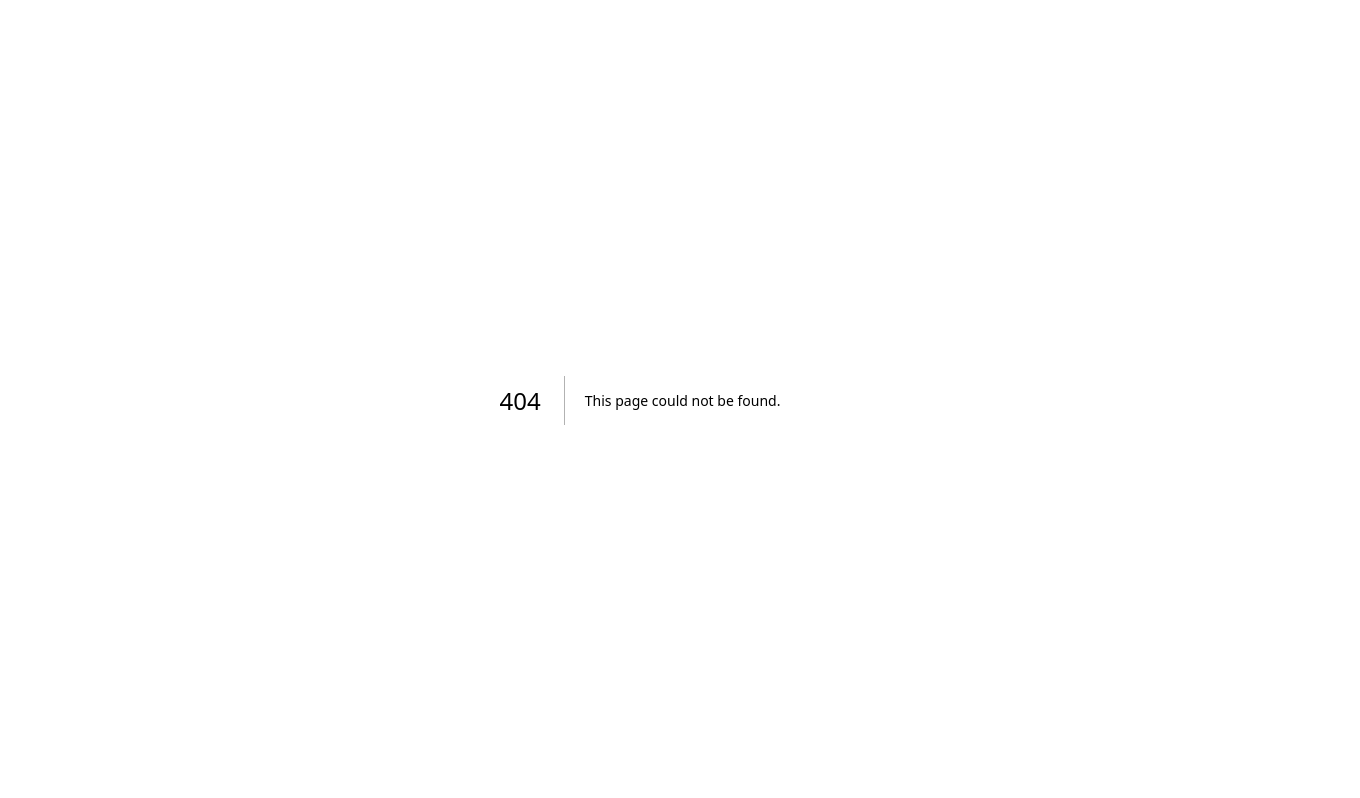
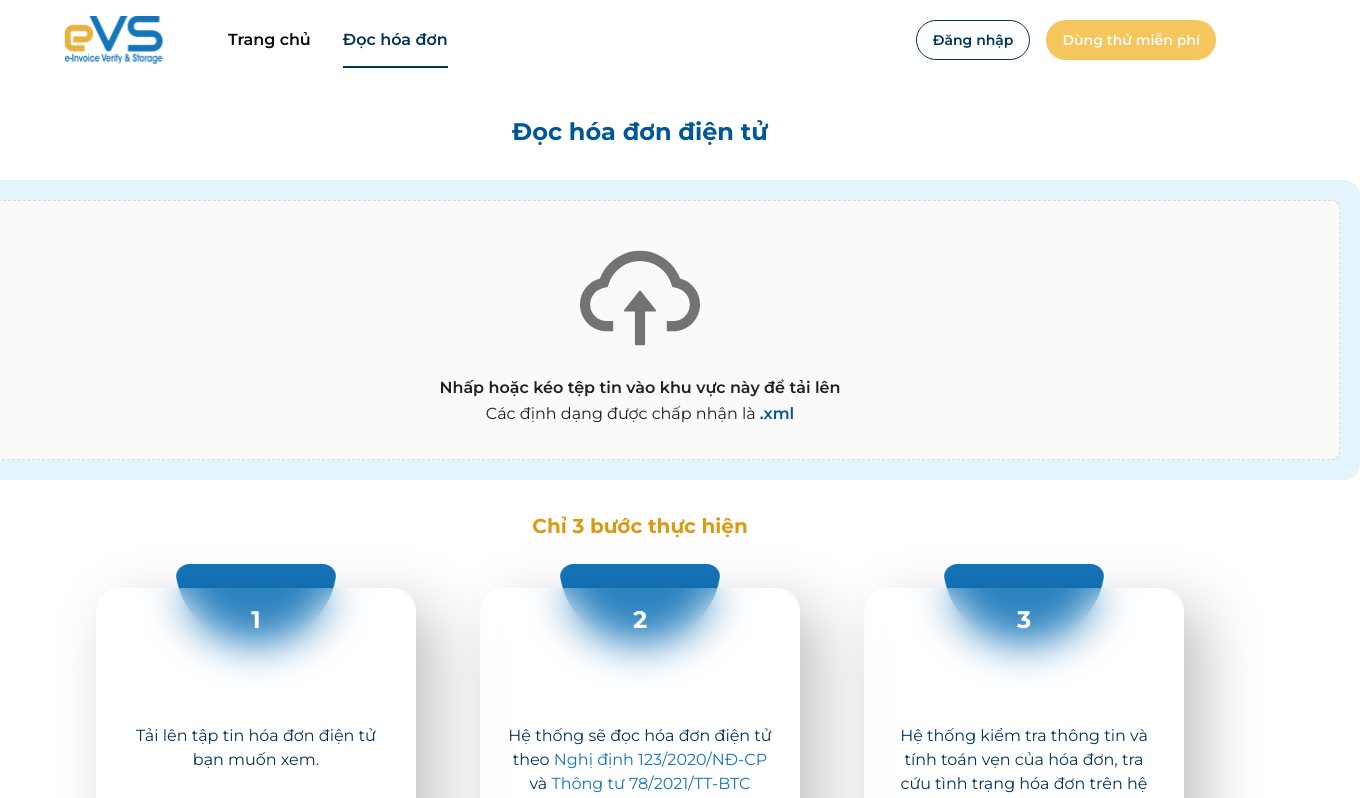
Before and after one commit to huydq7/EVS-Pratek, a Next.js app: page /invoice-check in a window 1280 px wide. Before the commit this address had no page. Shown: the top 798 px of the page, 1360 px wide, since content can reach past the window. Built offline with nearby package versions, Linux system fonts and the light colour scheme.

Commit message:
add invoice page

```diff
--- /dev/null
+++ b/app/invoice-check/page.tsx
@@ -0,0 +1,147 @@
+"use client";
+
+import { Navbar } from "@/components/Heading/Navbar/navbar";
+import type { UploadProps } from "antd";
+import { message, Upload } from "antd";
+import { CloudUploadOutlined } from "@ant-design/icons";
+import Image from "next/image";
+
+const InvoiceCheckPage = () => {
+  return (
+    <div>
+      <Navbar initialActiveHeading={1} />
+      <InvoiceCheck />
+    </div>
+  );
+};
+export default InvoiceCheckPage;
+
+const { Dragger } = Upload;
+
+const props: UploadProps = {
+  name: "file",
+  multiple: true,
+  action: "https://660d2bd96ddfa2943b33731c.mockapi.io/api/upload",
+  onChange(info) {
+    const { status } = info.file;
+    if (status !== "uploading") {
+      console.log(info.file, info.fileList);
+    }
+    if (status === "done") {
+      message.success(`${info.file.name} file uploaded successfully.`);
+    } else if (status === "error") {
+      message.error(`${info.file.name} file upload failed.`);
+    }
+  },
+  onDrop(e) {
+    console.log("Dropped files", e.dataTransfer.files);
+  },
+};
+
+const InvoiceCheck = () => {
+  return (
+    <div className="mt-[84px] flex flex-col custom-height font-montserrat">
+      <h1 className="text-[24px] leading-8 font-bold text-center text-brand-primary-dark mt-8 mb-8">
+        Đọc hóa đơn điện tử
+      </h1>
+      <div className="flex flex-col items-center justify-center mx-10 px-8">
+        <div className="lg:w-[1440px] lg:h-[300px] flex items-center justify-center bg-brand-primary-veryLight rounded-2xl p-5">
+          <Dragger
+            {...props}
+            className="bg-white rounded-xl font-montserrat w-[100%] h-[100%]"
+          >
+            <p className="ant-upload-drag-icon">
+              <CloudUploadOutlined
+                style={{ fontSize: "120px", color: "#737373" }}
+              />
+            </p>
+            <p className="ant-upload-text text-[14px] lg:text-xl lg:font-semibold">
+              Nhấp hoặc kéo tệp tin vào khu vực này để tải lên
+            </p>
+            <span className="ant-upload-hint flex items-center justify-center text-center text-xs lg:text-[16px]">
+              <span>Các định dạng được chấp nhận là</span>
+              <span className="text-brand-primary-dark ml-1 font-semibold">
+                .xml
+              </span>
+            </span>
+          </Dragger>
+        </div>
+      </div>
+      <h2 className="mt-8 text-xl font-bold text-brand-secondary-dark text-center">
+        Chỉ 3 bước thực hiện
+      </h2>
+      <Card />
+    </div>
+  );
+};
+
+const Card = () => {
+  const steps = [
+    {
+      number: "1",
+      text: "Tải lên tập tin hóa đơn điện tử bạn muốn xem.",
+    },
+    {
+      number: "2",
+      content: (
+        <span>
+          Hệ thống sẽ đọc hóa đơn điện tử theo{" "}
+          <span className="text-brand-primary-medium">
+            Nghị định 123/2020/NĐ-CP
+          </span>{" "}
+          và{" "}
+          <span className="text-brand-primary-medium">
+            Thông tư 78/2021/TT-BTC
+          </span>
+        </span>
+      ),
+    },
+    {
+      number: "3",
+      text: "Hệ thống kiểm tra thông tin và tính toán vẹn của hóa đơn, tra cứu tình trạng hóa đơn trên hệ thống TCT.",
+    },
+  ];
+  return (
+    <div className="relative py-8 lg:py-0">
+      {/* Background layout element */}
+
+      <div className="flex flex-col lg:flex-row items-center justify-center gap-16 mt-12 px-4 lg:px-0">
+        {steps.map((step, index) => (
+          <div
+            key={index}
+            className="relative w-[250px] lg:w-[320px] h-[296px] max-w-[320px] overflow-visible"
+          >
+            {/* Background Image */}
+            <div className="absolute -top-6  left-1/2 -translate-x-1/2 -z-10">
+              <Image
+                src="/Ellipse.png"
+                alt="ellipse"
+                width={200}
+                height={200}
+              />
+            </div>
+
+            {/* Card Content */}
+            <div
+              className="w-full h-full rounded-3xl p-6 flex flex-col items-center relative z-10"
+              style={{
+                backgroundColor: "rgba(255, 255, 255, 0.1)",
+                backdropFilter: "blur(20px)",
+                boxShadow: "20px 20px 60px 0 rgba(0, 0, 0, 0.25)",
+              }}
+            >
+              <div className="w-16 h-16 rounded-full flex items-center justify-center">
+                <span className="text-2xl font-bold text-white mb-6 lg:mb-12">
+                  {step.number}
+                </span>
+              </div>
+              <p className="text-brand-primary-veryDark text-base leading-6 text-center mt-6 lg:mt-12">
+                {step.content || step.text}
+              </p>
+            </div>
+          </div>
+        ))}
+      </div>
+    </div>
+  );
+};
--- a/app/trial-register/page.tsx
+++ b/app/trial-register/page.tsx
@@ -19,8 +19,8 @@ const TrialRegisterPage = () => {
   const isTablet = useMediaQuery("(min-width: 641px) and (max-width: 1024px)");
 
   return (
-    <div className="flex flex-col justify-center items-center font-montserrat">
-      <div className="h-[80px] w-full flex items-center justify-between px-40">
+    <div className="flex flex-col justify-center items-center font-montserrat px-10 lg:px-40">
+      <div className="h-[80px] w-full flex items-center justify-between ">
         <Link href="/">
           <Image
             className="cursor-pointer"
@@ -36,7 +36,7 @@ const TrialRegisterPage = () => {
           <MailIcon className="mr-2" /> sales@pratek.vn
         </div>
       </div>
-      <div className="w-full max-w-[750px]  px-10 bg-brand-primary-veryLight rounded-lg shadow-md flex flex-col items-center justify-center mt-20">
+      <div className="w-full max-w-[750px]  px-10 bg-brand-primary-veryLight rounded-3xl shadow-md flex flex-col items-center justify-center mt-20">
         <h2 className="text-[20px] font-bold text-center text-brand-primary-dark mt-6">
           ĐĂNG KÝ DÙNG THỬ
         </h2>
@@ -51,7 +51,7 @@ const TrialRegisterPage = () => {
               <Form.Item
                 name="taxCode"
                 label="Mã số thuế"
-                style={{ marginBottom: "16px" }} // Thu hẹp khoảng cách
+                style={{ marginBottom: "16px" }}
                 rules={[
                   { required: true, message: "Vui lòng nhập mã số thuế" },
                 ]}
@@ -63,7 +63,7 @@ const TrialRegisterPage = () => {
               <Form.Item
                 name="contactName"
                 label="Tên người liên hệ"
-                style={{ marginBottom: "16px" }} // Thu hẹp khoảng cách
+                style={{ marginBottom: "16px" }}
                 rules={[
                   {
                     required: true,
@@ -78,7 +78,7 @@ const TrialRegisterPage = () => {
           <Form.Item
             name="companyName"
             label="Tên công ty"
-            style={{ marginBottom: "16px" }} // Thu hẹp khoảng cách
+            style={{ marginBottom: "16px" }}
             rules={[{ required: true, message: "Vui lòng nhập tên công ty" }]}
           >
             <Input placeholder="Tên công ty" />
@@ -86,7 +86,7 @@ const TrialRegisterPage = () => {
           <Form.Item
             name="address"
             label="Địa chỉ"
-            style={{ marginBottom: "16px" }} // Thu hẹp khoảng cách
+            style={{ marginBottom: "16px" }}
             rules={[{ required: true, message: "Vui lòng nhập địa chỉ" }]}
           >
             <Input placeholder="Địa chỉ" />
@@ -96,7 +96,7 @@ const TrialRegisterPage = () => {
               <Form.Item
                 name="phone"
                 label="Điện thoại liên hệ"
-                style={{ marginBottom: "16px" }} // Thu hẹp khoảng cách
+                style={{ marginBottom: "16px" }}
                 rules={[
                   { required: true, message: "Vui lòng nhập số điện thoại" },
                 ]}
@@ -108,7 +108,7 @@ const TrialRegisterPage = () => {
               <Form.Item
                 name="email"
                 label="Email liên hệ"
-                style={{ marginBottom: "16px" }} // Thu hẹp khoảng cách
+                style={{ marginBottom: "16px" }}
                 rules={[
                   {
                     required: true,
--- a/components/Heading/Intro/intro.tsx
+++ b/components/Heading/Intro/intro.tsx
@@ -106,8 +106,8 @@ export const ResponsiveIpadImage = () => {
       className={cn(
         "relative w-full",
         isMobile && !isIPhoneSE && " h-[200px] scale-125 mt-16",
-        isTablet && "h-[300px] scale-150 mb-16",
-        !isMobile && !isTablet && "lg:scale-150 h-[500px] xl:h-[600px]"
+        isTablet && "h-[300px] scale-125 mb-16",
+        !isMobile && !isTablet && "lg:scale-125 h-[500px] xl:h-[600px] lg:mr-8"
       )}
     >
       <Image
--- a/components/Heading/Navbar/navbar.tsx
+++ b/components/Heading/Navbar/navbar.tsx
@@ -7,10 +7,48 @@ import Image from "next/image";
 import { useState, useEffect } from "react";
 import { Menu, X } from "lucide-react";
 import Link from "next/link";
+import { usePathname } from "next/navigation";
 
-export const Navbar = () => {
+interface NavbarProps {
+  initialActiveHeading?: number;
+}
+
+export const Navbar: React.FC<NavbarProps> = ({ initialActiveHeading }) => {
   const scrolled = useScrollTop();
   const [isMenuOpen, setIsMenuOpen] = useState(false);
+  const pathname = usePathname();
+
+  // Initialize activeHeading from localStorage or props
+  const [activeLink, setActiveLink] = useState<number>(() => {
+    if (typeof window !== "undefined") {
+      const saved = localStorage.getItem("activeHeading");
+      return saved ? parseInt(saved) : initialActiveHeading || 0;
+    }
+    return initialActiveHeading || 0;
+  });
+
+  // Update activeHeading based on pathname
+  useEffect(() => {
+    let newActiveHeading = 0;
+    switch (pathname) {
+      case "/":
+        newActiveHeading = 0;
+        break;
+      case "/invoice-check":
+        newActiveHeading = 1;
+        break;
+      // Add more cases as needed
+      default:
+        newActiveHeading = 0;
+    }
+    setActiveLink(newActiveHeading);
+    localStorage.setItem("activeHeading", newActiveHeading.toString());
+  }, [pathname]);
+
+  const handleLinkClick = (heading: number) => {
+    setActiveLink(heading);
+    localStorage.setItem("activeHeading", heading.toString());
+  };
 
   const toggleMenu = () => {
     setIsMenuOpen((prev) => !prev);
@@ -48,6 +86,7 @@ export const Navbar = () => {
       >
         <div className="flex items-center justify-between lg:mt-2">
           <div className="flex items-center space-x-4 lg:space-x-16">
+            <Link href="/">
               <Image
                 src="/Logo.svg"
                 alt="logo"
@@ -55,13 +94,39 @@ export const Navbar = () => {
                 height={48}
                 className="cursor-pointer"
               />
+            </Link>
+            {/* Navigation links visible on medium and larger screens */}
             <div className="hidden md:flex space-x-8">
-              <h2 className="cursor-pointer hover:text-brand-primary-veryDark">
+              <Link href="/">
+                <h2
+                  className={`cursor-pointer hover:text-brand-primary-veryDark relative group ${
+                    activeLink === 0 ? "text-brand-primary-veryDark" : ""
+                  }`}
+                  onClick={() => handleLinkClick(0)}
+                >
                   Trang chủ
+                  <span
+                    className={`absolute left-0 -bottom-4 w-full h-[2px] bg-brand-primary-veryDark scale-x-0 group-hover:scale-x-100 transition-transform duration-200 origin-left ${
+                      activeLink === 0 ? "scale-x-100" : ""
+                    }`}
+                  ></span>
                 </h2>
-              <h2 className="cursor-pointer hover:text-brand-primary-veryDark">
+              </Link>
+              <Link href="/invoice-check">
+                <h2
+                  className={`cursor-pointer hover:text-brand-primary-veryDark relative group ${
+                    activeLink === 1 ? "text-brand-primary-veryDark" : ""
+                  }`}
+                  onClick={() => handleLinkClick(1)}
+                >
                   Đọc hóa đơn
+                  <span
+                    className={`absolute left-0 -bottom-4 w-full h-[2px] bg-brand-primary-veryDark scale-x-0 group-hover:scale-x-100 transition-transform duration-200 origin-left ${
+                      activeLink === 1 ? "scale-x-100" : ""
+                    }`}
+                  ></span>
                 </h2>
+              </Link>
             </div>
           </div>
 
@@ -73,7 +138,6 @@ export const Navbar = () => {
               Đăng nhập
             </Button>
             <Link href="/trial-register">
-              {" "}
               <Button className="rounded-3xl bg-brand-secondary-medium font-semibold">
                 Dùng thử miễn phí
               </Button>
@@ -97,20 +161,44 @@ export const Navbar = () => {
       >
         <div className="flex flex-col h-full">
           <div className="flex justify-between items-center p-4 border-b">
+            <Link href="/">
               <Image src="/Logo.svg" alt="logo" width={80} height={38} />
+            </Link>
             <button onClick={toggleMenu}>
               <X size={24} className="text-brand-primary-veryDark" />
             </button>
           </div>
           <div className="flex flex-col p-4 space-y-4">
-            <h2 className="cursor-pointer hover:text-brand-primary-veryDark relative group">
+            <Link href="/">
+              <h2
+                className={`cursor-pointer hover:text-brand-primary-veryDark relative group ${
+                  activeLink === 0 ? "text-brand-primary-veryDark" : ""
+                }`}
+                onClick={() => handleLinkClick(0)}
+              >
                 Trang chủ
-              <span className="absolute left-0 bottom-0 w-full h-[2px] bg-brand-primary-veryDark scale-x-0 group-hover:scale-x-100 transition-transform duration-200 origin-left"></span>
+                <span
+                  className={`absolute left-0 bottom-0 w-full h-[2px] bg-brand-primary-veryDark scale-x-0 group-hover:scale-x-100 transition-transform duration-200 origin-left ${
+                    activeLink === 0 ? "scale-x-100" : ""
+                  }`}
+                ></span>
               </h2>
-            <h2 className="cursor-pointer hover:text-brand-primary-veryDark relative group">
+            </Link>
+            <Link href="/invoice-check">
+              <h2
+                className={`cursor-pointer hover:text-brand-primary-veryDark relative group ${
+                  activeLink === 1 ? "text-brand-primary-veryDark" : ""
+                }`}
+                onClick={() => handleLinkClick(1)}
+              >
                 Đọc hóa đơn
-              <span className="absolute left-0 bottom-0 w-full h-[2px] bg-brand-primary-veryDark scale-x-0 group-hover:scale-x-100 transition-transform duration-200 origin-left"></span>
+                <span
+                  className={`absolute left-0 bottom-0 w-full h-[2px] bg-brand-primary-veryDark scale-x-0 group-hover:scale-x-100 transition-transform duration-200 origin-left ${
+                    activeLink === 1 ? "scale-x-100" : ""
+                  }`}
+                ></span>
               </h2>
+            </Link>
           </div>
 
           <div className="p-4 space-y-4">
@@ -120,9 +208,11 @@ export const Navbar = () => {
             >
               Đăng nhập
             </Button>
+            <Link href="/trial-register">
               <Button className="w-full rounded-3xl bg-brand-secondary-medium font-semibold">
                 Dùng thử miễn phí
               </Button>
+            </Link>
           </div>
         </div>
       </div>
--- a/components/Heading/heading.tsx
+++ b/components/Heading/heading.tsx
@@ -6,7 +6,7 @@ import { Navbar } from "./Navbar/navbar";
 export default function Heading() {
   return (
     <div className="w-[100%] h-[100vh] flex items-center justify-center">
-      <Navbar />
+      <Navbar initialActiveHeading={0} />
       <Intro />
     </div>
   );
```
Also changed, not shown: public/Ellipse.png (added). Lines whose indentation alone changed are shown as unchanged.
